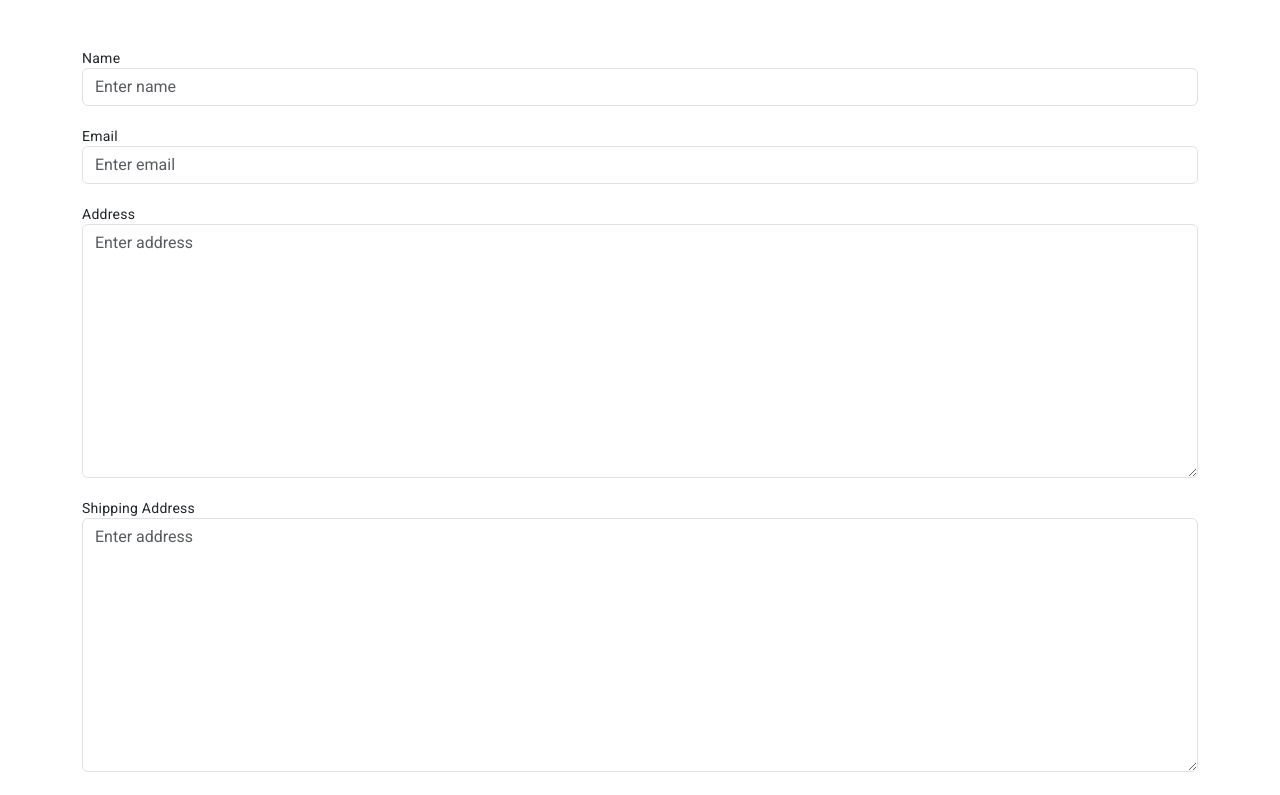
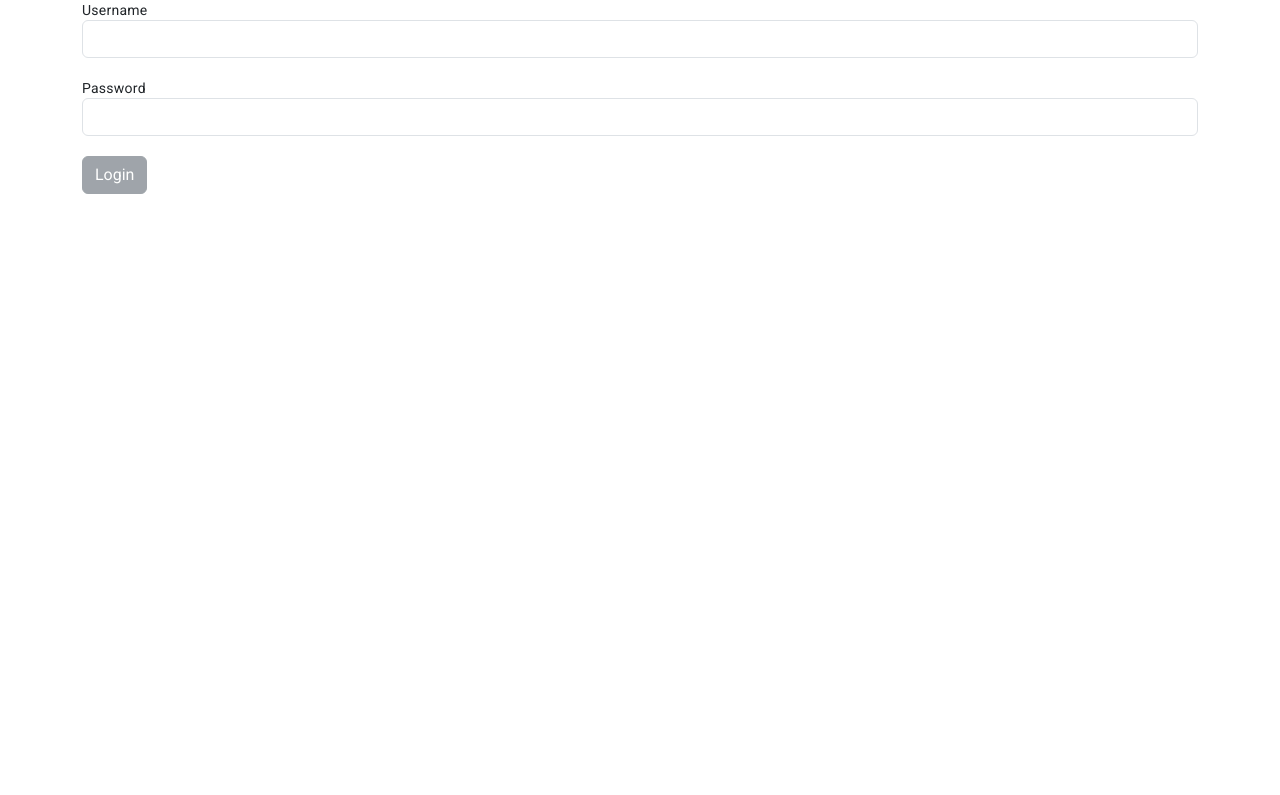
Before and after one commit to Elavarasu1107/Angular, an Angular app: page / in a window 1280 px wide. Shown: the top 795 px of the page. Built offline with nearby package versions, Linux system fonts and the light colour scheme.

Commit message:
[Elavarasu] Added . custom validators example

```diff
--- a/src/app/app.component.html
+++ b/src/app/app.component.html
@@ -6,4 +6,5 @@
 <app-post-form></app-post-form> -->
 <!-- <app-directives></app-directives> -->
 <!-- <app-pipes></app-pipes> -->
-<app-forms></app-forms>
+<!-- <app-forms></app-forms> -->
+<app-custom-validators></app-custom-validators>
--- a/src/app/app.module.ts
+++ b/src/app/app.module.ts
@@ -15,6 +15,7 @@ import { PipesComponent } from './pipes/pipes.component';
 import { AppendPipe } from './pipes/custom.pipe';
 import { ServiceDemo } from './pipes/services/pipes.services';
 import { FormsComponent } from './forms/forms.component';
+import { CustomValidatorsComponent } from './custom-validators/custom-validators.component';
 
 @NgModule({
   declarations: [
@@ -25,7 +26,8 @@ import { FormsComponent } from './forms/forms.component';
     DirectivesComponent,
     PipesComponent,
     AppendPipe,
-    FormsComponent
+    FormsComponent,
+    CustomValidatorsComponent
   ],
   imports: [
     BrowserModule,
--- /dev/null
+++ b/src/app/custom-validators/custom-validators.component.html
@@ -0,0 +1,33 @@
+<div class="container mt5">
+    <div class="form-area">
+        <form [formGroup]="loginForm" (ngSubmit)="loginSubmit()">
+            <div class="form-group">
+                <label>Username</label>
+                <input type="text" formControlName="username" class="form-control">
+                <div *ngIf="loginFC.username.touched && loginFC.username.invalid">
+                    <div class="alert alert-danger" *ngIf="loginFC.username.errors?.required">
+                        Username required...
+                    </div>
+                    <div class="alert alert-danger" *ngIf="loginFC.username.errors?.minlength">
+                        Username must be atleast 5 characters...
+                    </div>
+                    <div class="alert alert-danger" *ngIf="loginFC.username.errors?.noSpaceValidator">
+                        Username should not contain spaces...
+                    </div>
+                </div>
+            </div>
+            <br>
+            <div class="form-group">
+                <label>Password</label>
+                <input type="text" formControlName="password" class="form-control">
+                <div *ngIf="loginFC.password.touched && loginFC.password.invalid">
+                    <div class="alert alert-danger" *ngIf="loginFC.password.errors?.required">
+                        Password required...
+                    </div>
+                </div>
+            </div>
+            <br>
+            <button type="submit" class="btn btn-secondary" [disabled]="loginForm.invalid">Login</button>
+        </form>
+    </div>
+</div>
--- /dev/null
+++ b/src/app/custom-validators/custom-validators.component.ts
@@ -0,0 +1,29 @@
+import { Component } from '@angular/core';
+import { FormBuilder, Validators } from '@angular/forms';
+import { noSpace } from './validators/nospace.validators'
+
+@Component({
+  selector: 'app-custom-validators',
+  templateUrl: './custom-validators.component.html',
+  styleUrls: ['./custom-validators.component.scss']
+})
+export class CustomValidatorsComponent {
+
+  loginForm:any;
+
+  constructor(private fb: FormBuilder){
+    this.loginForm = fb.group({
+      username: ['', [Validators.required, Validators.minLength(5), noSpace.noSpaceValidation]],
+      password: ['', [Validators.required]]
+    })
+  }
+
+  get loginFC(){
+    return this.loginForm.controls;
+  }
+
+  loginSubmit(){
+    console.log(this.loginForm.value);
+  }
+
+}
--- /dev/null
+++ b/src/app/custom-validators/validators/nospace.validators.ts
@@ -0,0 +1,13 @@
+import { AbstractControl, ValidationErrors } from "@angular/forms";
+
+export class noSpace{
+    static noSpaceValidation(control: AbstractControl): ValidationErrors|null{
+        let controlValue = control.value as string;
+
+        if (controlValue.indexOf(" ")>=0){
+            return { noSpaceValidator: true}
+        }else{
+            return null
+        }
+    }
+}
```
Also changed, not shown: src/app/custom-validators/custom-validators.component.scss (added), 1 other file (tests, documents, lock files or other folders).
